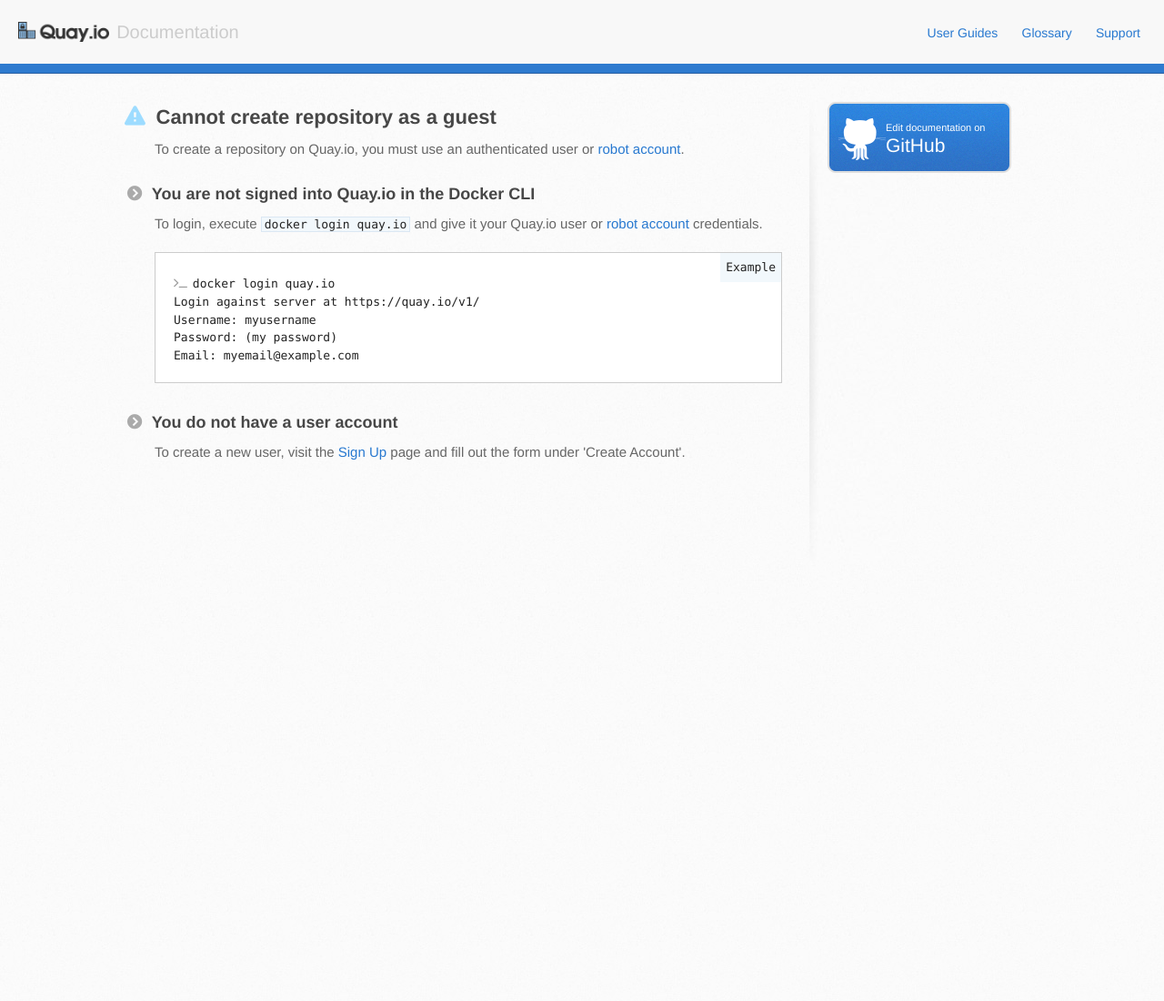
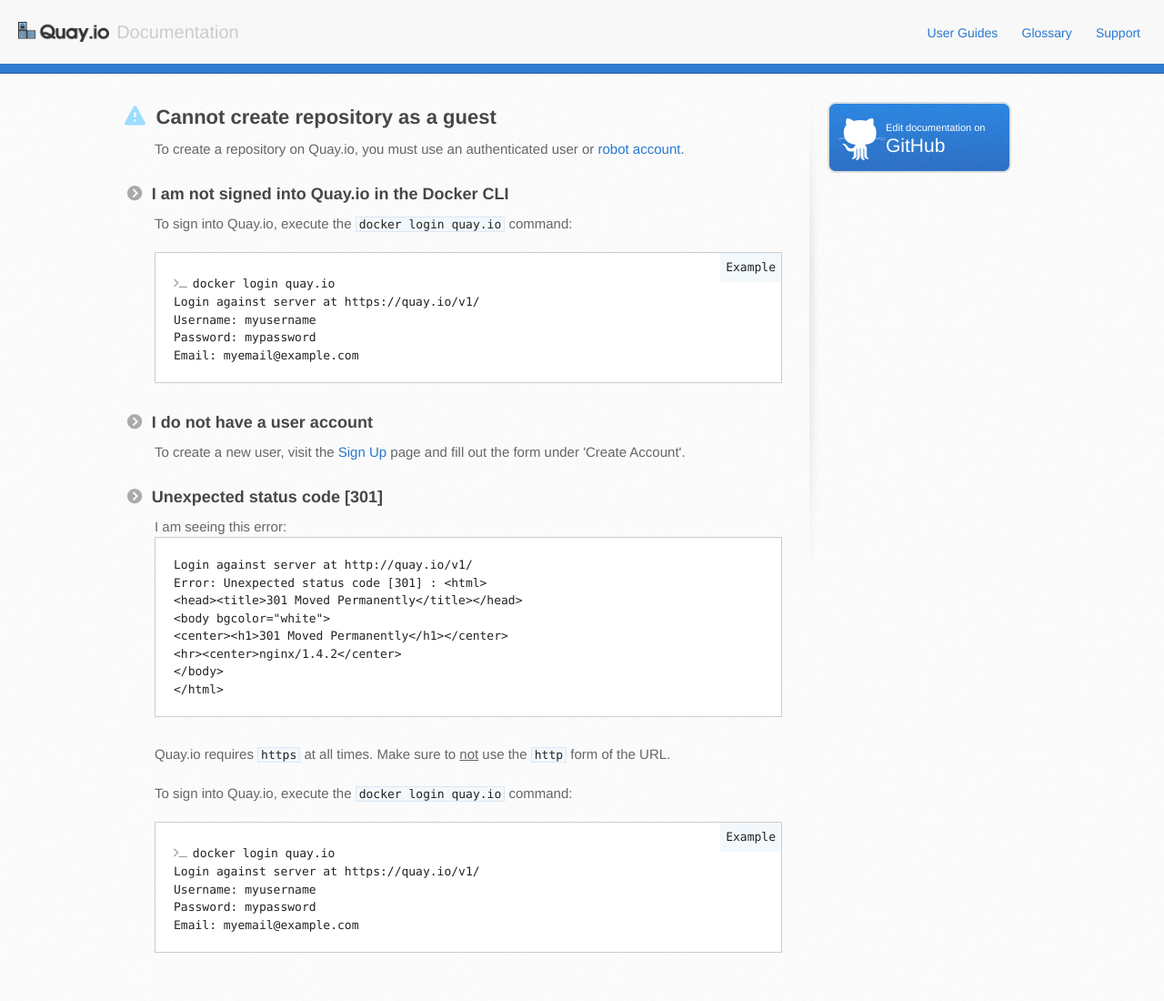
Before and after one commit to coreos/quay-docs, a Jekyll site: the page built from issues/no-login.html, in a window 1280 px wide. Shown: the whole page at 91% size. Built offline with Jekyll 4.4.1, drawn with Linux system fonts in a browser that asks for light colours; nearby versions of some CDN libraries; a style sheet for code colours, icons or effects is not loaded; before the commit the page ends 900 px from its top, so only the background shows below that.

Commit message:
Add the 301 error to the docs

```diff
--- a/issues/no-login.html
+++ b/issues/no-login.html
@@ -5,16 +5,29 @@
 ---
 <p>To create a repository on Quay.io, you must use an authenticated user or <a href="{{ site.domain }}/glossary/robot-accounts.html">robot account</a>.</p>
 
-<h3 class="reason">You are not signed into Quay.io in the Docker CLI</h3>
-To login, execute <code>docker login quay.io</code> and give it your Quay.io user or <a href="{{ site.domain }}/glossary/robot-accounts.html">robot account</a> credentials.
+<h3 class="reason">I am not signed into Quay.io in the Docker CLI</h3>
 
-<pre class="command-example">
-docker login quay.io
-Login against server at https://quay.io/v1/
-Username: myusername
-Password: (my password)
-Email: myemail@example.com
+{% include login.html %}
+
+<h3 class="reason">I do not have a user account</h3>
+To create a new user, visit the <a href="https://quay.io/signin">Sign Up</a> page and fill out the form under 'Create Account'.
+
+<h3 class="reason">Unexpected status code [301]</h3>
+I am seeing this error:
+
+<pre>
+Login against server at http://quay.io/v1/
+Error: Unexpected status code [301] : &lt;html&gt;
+&lt;head&gt;&lt;title&gt;301 Moved Permanently&lt;/title&gt;&lt;/head&gt;
+&lt;body bgcolor="white"&gt;
+&lt;center&gt;&lt;h1&gt;301 Moved Permanently&lt;/h1&gt;&lt;/center&gt;
+&lt;hr&gt;&lt;center&gt;nginx/1.4.2&lt;/center&gt;
+&lt;/body&gt;
+&lt;/html&gt;
 </pre>
 
-<h3 class="reason">You do not have a user account</h3>
-To create a new user, visit the <a href="https://quay.io/signin">Sign Up</a> page and fill out the form under 'Create Account'.
+<p>
+Quay.io requires <code>https</code> at all times. Make sure to <u>not</u> use the <code>http</code> form of the URL.
+</p>
+
+{% include login.html %}
```
Also changed, not shown: 1 other file.
